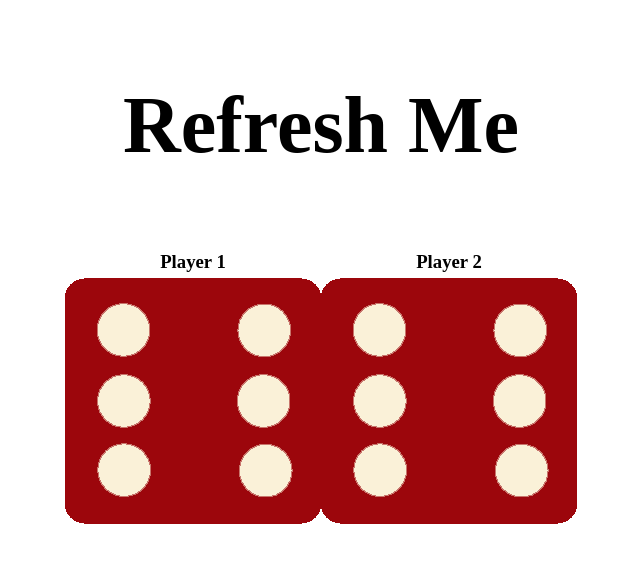
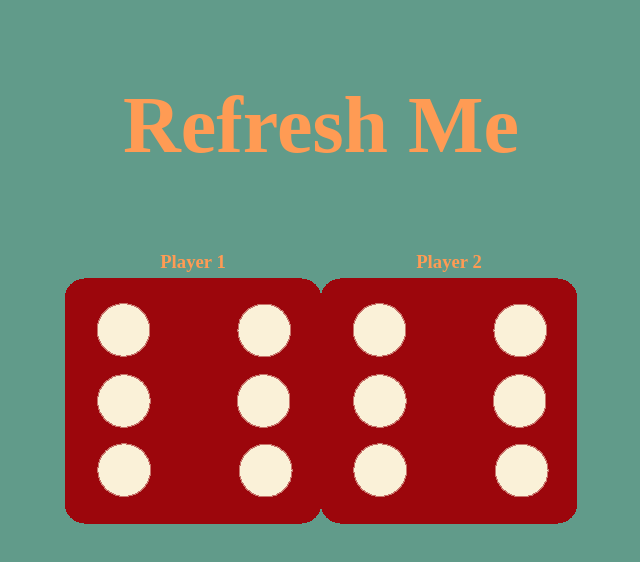
Before and after one commit to southf09/dice-roll, a plain HTML site: page index.html in a window 1280 px wide. Shown: the whole page, without its empty margins (319-959 px from the left). Drawn offline with Linux system fonts and the light colour scheme.

Commit message:
Added colors from Coolors

```diff
--- a/styles.css
+++ b/styles.css
@@ -6,6 +6,7 @@
 body {
 	width: 80%;
 	margin: 0 auto;
+	background-color: #619b8a;
 }
 
 .game {
@@ -18,6 +19,7 @@ body {
 h1 {
 	font-size: 5rem;
 	margin-bottom: 5rem;
+	color: #ff9b54;
 }
 
 .diceContainer {
@@ -30,10 +32,12 @@ h1 {
 	display: flex;
 	flex-direction: column;
 	align-items: center;
+	color: #ff9b54;
 }
 
 .playerTwo {
 	display: flex;
 	flex-direction: column;
 	align-items: center;
+	color: #ff9b54;
 }
```
